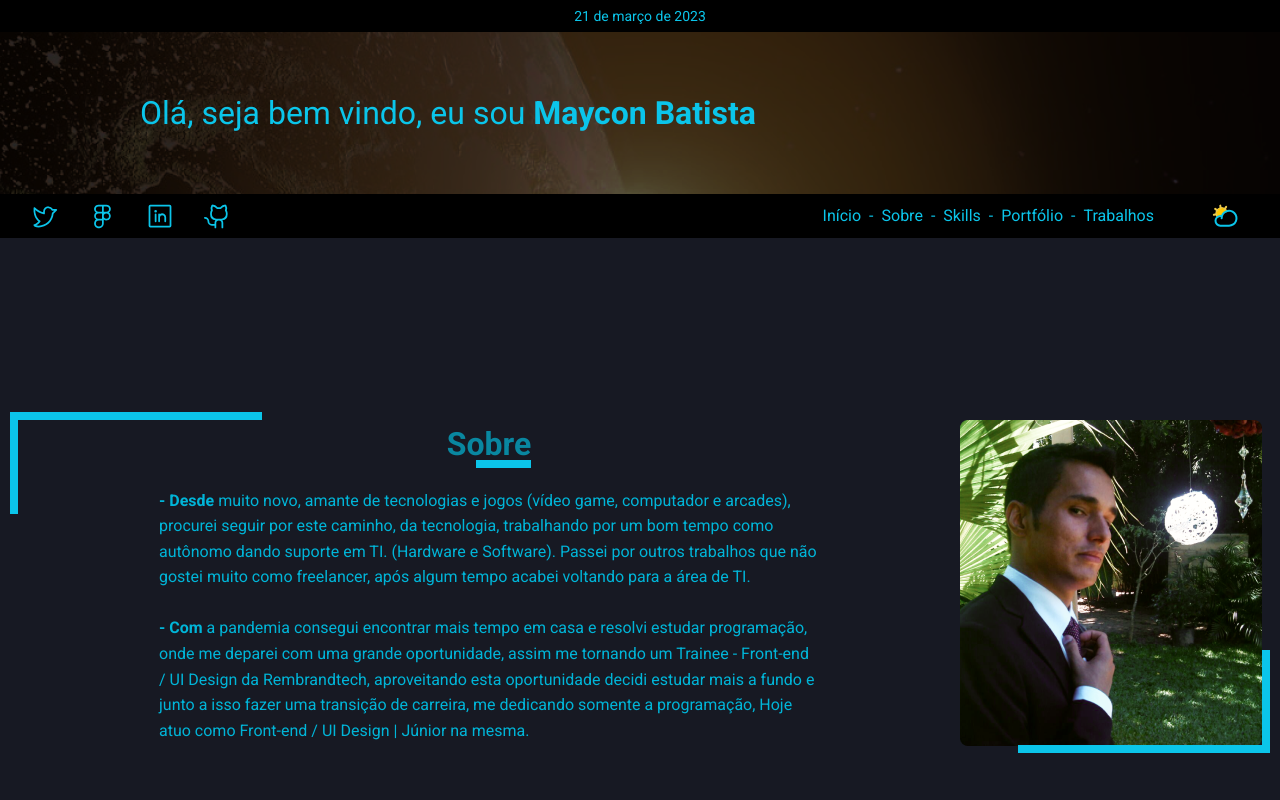
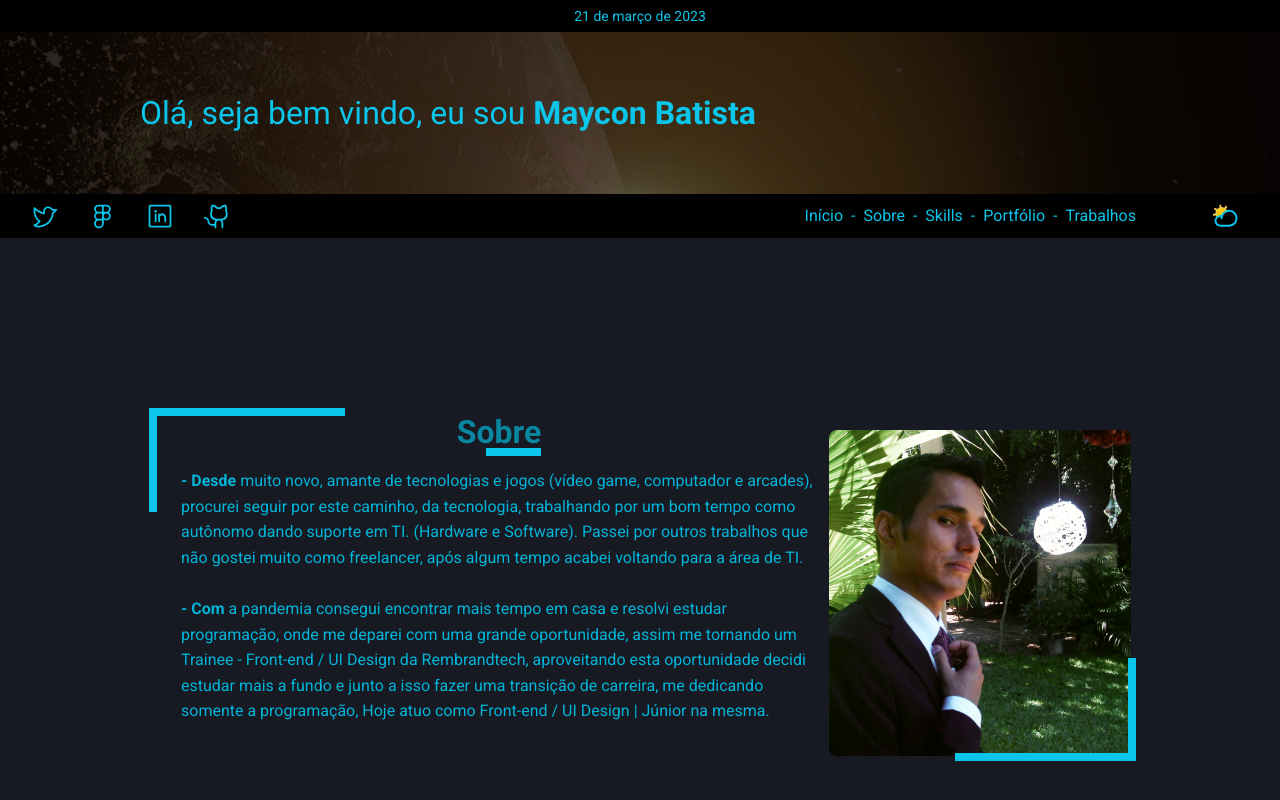
Before and after one commit to MayconTrix/MB-Portfolio, a Next.js app: page / in a window 1280 px wide. Shown: the top 800 px of the page. Built offline with nearby package versions, Linux system fonts and the light colour scheme.

Commit message:
Update V0.6a

```diff
--- a/src/components/About/index.tsx
+++ b/src/components/About/index.tsx
@@ -6,37 +6,32 @@ export function About() {
       marginTop="5rem"
       align="center"
       justify="center"
-      height="58.8rem"
+      minHeight="58.8rem"
       width="100%"
+      padding="1rem"
+      // height={"70rem"}
     >
-      <Box height="34.1rem" width="126rem" position="relative">
-        <Box
-          background="cyan.400"
-          width="0.8rem"
-          height="30%"
-          position="absolute"
-          top="0"
-          left="0"
-        />
-        <Box
-          background="cyan.400"
-          width="0.8rem"
-          height="30%"
-          position="absolute"
-          bottom="0"
-          right="0"
-        />
-        <Flex justifyContent="flex-end" width="100%" padding="0.8rem">
-          <Flex flex="1" direction="column" alignItems="center">
-            <Flex direction="column" alignItems="center" marginBottom="2rem">
+      <Flex
+        direction={{ sm: "column", lg: "row" }}
+        minHeight="34.1rem"
+        position="relative"
+      >
+        <Flex
+          direction="column"
+          alignItems="center"
+          marginBottom="2rem"
+          paddingLeft="2rem"
+          // gap="2rem"
+        >
           <Box
             as="text"
             color="cyan.700"
             fontSize="3.2rem"
             fontWeight="bold"
+            textAlign="center"
+            position="relative"
           >
             Sobre
-                <Box position="relative">
             <Box
               position="absolute"
               bottom="0"
@@ -45,13 +40,13 @@ export function About() {
               width="65%"
             />
           </Box>
-              </Box>
-            </Flex>
+
           <Text
-              width="66rem"
+            maxWidth="66rem"
             color="cyan.500"
             lineHeight="160%"
             fontSize="1.6rem"
+            padding="1.2rem"
           >
             <strong>- Desde</strong> muito novo, amante de tecnologias e jogos
             (vídeo game, computador e arcades), procurei seguir por este
@@ -64,20 +59,40 @@ export function About() {
             <strong>- Com</strong> a pandemia consegui encontrar mais tempo em
             casa e resolvi estudar programação, onde me deparei com uma grande
             oportunidade, assim me tornando um Trainee - Front-end / UI Design
-              da Rembrandtech, aproveitando esta oportunidade decidi estudar
-              mais a fundo e junto a isso fazer uma transição de carreira, me
-              dedicando somente a programação, Hoje atuo como Front-end / UI
-              Design | Júnior na mesma.
+            da Rembrandtech, aproveitando esta oportunidade decidi estudar mais
+            a fundo e junto a isso fazer uma transição de carreira, me dedicando
+            somente a programação, Hoje atuo como Front-end / UI Design | Júnior
+            na mesma.
           </Text>
         </Flex>
-          <Box justifySelf="end" width="30.2rem" height="32.6rem">
+        <Box
+          position="relative"
+          alignSelf="end"
+          width="30.2rem"
+          height="32.6rem"
+        >
           <Img src="/Foto.png" alt="Foto de Maycon Batista usando terno" />
-          </Box>
-        </Flex>
           <Box
             background="cyan.400"
-          width="20%"
+            width="60%"
             height="0.8rem"
+            position="absolute"
+            bottom="-2"
+            right="-2"
+          />
+          <Box
+            background="cyan.400"
+            width="0.8rem"
+            height="30%"
+            position="absolute"
+            bottom="0"
+            right="-2"
+          />
+        </Box>
+        <Box
+          background="cyan.400"
+          width="0.8rem"
+          height="30%"
           position="absolute"
           top="0"
           left="0"
@@ -87,10 +102,10 @@ export function About() {
           width="20%"
           height="0.8rem"
           position="absolute"
-          bottom="0"
-          right="0"
+          top="0"
+          left="0"
         />
-      </Box>
+      </Flex>
     </Flex>
   );
 }
--- /dev/null
+++ b/src/components/Head/components/NavMobile.tsx
@@ -0,0 +1,96 @@
+import React, { useRef } from "react";
+import {
+  Drawer,
+  DrawerBody,
+  DrawerCloseButton,
+  DrawerContent,
+  DrawerHeader,
+  DrawerOverlay,
+  Flex,
+  IconButton,
+  useDisclosure,
+  Link as ReachLink,
+} from "@chakra-ui/react";
+import { motion } from "framer-motion";
+import { NAVMENU } from "@/constants/menu";
+import { List } from "@phosphor-icons/react";
+
+export function NavMobile({ scrollTo }: any) {
+  const { isOpen, onOpen, onClose } = useDisclosure();
+  const btnRef = useRef(null);
+
+  return (
+    <>
+      <motion.div whileHover={{ scale: 1.2 }} whileTap={{ scale: 1 }}>
+        <IconButton
+          onClick={onOpen}
+          marginLeft="2rem"
+          height="4rem"
+          aria-label="Menu"
+          backgroundColor="transparent"
+          color="cyan.400"
+          icon={<List size={28} />}
+          display={["flex", "flex", "flex", "none"]}
+          _hover={{
+            backgroundColor: "trasparent",
+          }}
+          _active={{ active: "none" }}
+        />
+      </motion.div>
+      <Drawer
+        size="sm"
+        isOpen={isOpen}
+        placement="right"
+        onClose={onClose}
+        finalFocusRef={btnRef}
+      >
+        <DrawerOverlay />
+        <DrawerContent>
+          <DrawerBody backgroundColor="black">
+            <DrawerHeader
+              padding="0.4rem"
+              textAlign="center"
+              color="cyan.400"
+              fontSize="2rem"
+            >
+              Menu
+            </DrawerHeader>
+            <DrawerCloseButton
+              color="cyan.400"
+              padding="1.6rem"
+              fontSize="1.4rem"
+            />
+            <Flex
+              width="100%"
+              alignItems="center"
+              direction="column"
+              marginTop="3rem"
+              gap="2rem"
+              color="cyan.400"
+            >
+              {NAVMENU.map((option) => (
+                <Flex
+                  as={ReachLink}
+                  onClick={() => {
+                    scrollTo(option.id);
+                    onClose();
+                  }}
+                  _hover={{
+                    color: "cyan.700",
+                    textDecoration: "none",
+                  }}
+                  key={option.id}
+                  cursor="pointer"
+                  fontWeight="bold"
+                  fontSize="1.5rem"
+                >
+                  {option.name}
+                </Flex>
+              ))}
+            </Flex>
+          </DrawerBody>
+        </DrawerContent>
+      </Drawer>
+    </>
+  );
+}
--- a/src/components/Head/index.tsx
+++ b/src/components/Head/index.tsx
@@ -3,6 +3,7 @@ import { Flex, Img, Box, Text } from "@chakra-ui/react";
 import NavMenu from "./components/NavMenu";
 import { motion } from "framer-motion";
 import { SocialIcons } from "./components/SocialIcons";
+import { NavMobile } from "./components/NavMobile";
 
 export function Head() {
   const [scrollPosition, setScrollPosition] = useState(0);
@@ -36,6 +37,7 @@ export function Head() {
             marginLeft="14rem"
             fontSize="3.2rem"
             color="cyan.400"
+            overflow="none"
           >
             Olá, seja bem vindo, eu sou <strong>Maycon Batista</strong>
           </Text>
@@ -59,6 +61,7 @@ export function Head() {
           gap="1.8rem"
         >
           <NavMenu />
+          <NavMobile />
           <motion.div whileHover={{ scale: 1.3 }} whileTap={{ scale: 1 }}>
             <Img
               src="/CloudSun.svg"
--- a/src/components/Portfolio/components/PortfolioCard.tsx
+++ b/src/components/Portfolio/components/PortfolioCard.tsx
@@ -63,6 +63,7 @@ export default function PortfolioCard() {
                     as={ReachLink}
                     href={card.webHref}
                     colorScheme="cyan"
+                    fontSize="1.2rem"
                     isExternal
                   >
                     WebSite
@@ -71,8 +72,9 @@ export default function PortfolioCard() {
                 {card.gitHref && (
                   <Button
                     as={ReachLink}
+                    href={card.gitHref}
                     colorScheme="cyan"
-                    href={card.gitHref}
+                    fontSize="1.2rem"
                     isExternal
                   >
                     GitHub
@@ -81,8 +83,9 @@ export default function PortfolioCard() {
                 {card.figmaHref && (
                   <Button
                     as={ReachLink}
+                    href={card.figmaHref}
                     colorScheme="cyan"
-                    href={card.figmaHref}
+                    fontSize="1.2rem"
                     isExternal
                   >
                     Figma
```
Lines whose indentation alone changed are shown as unchanged.
